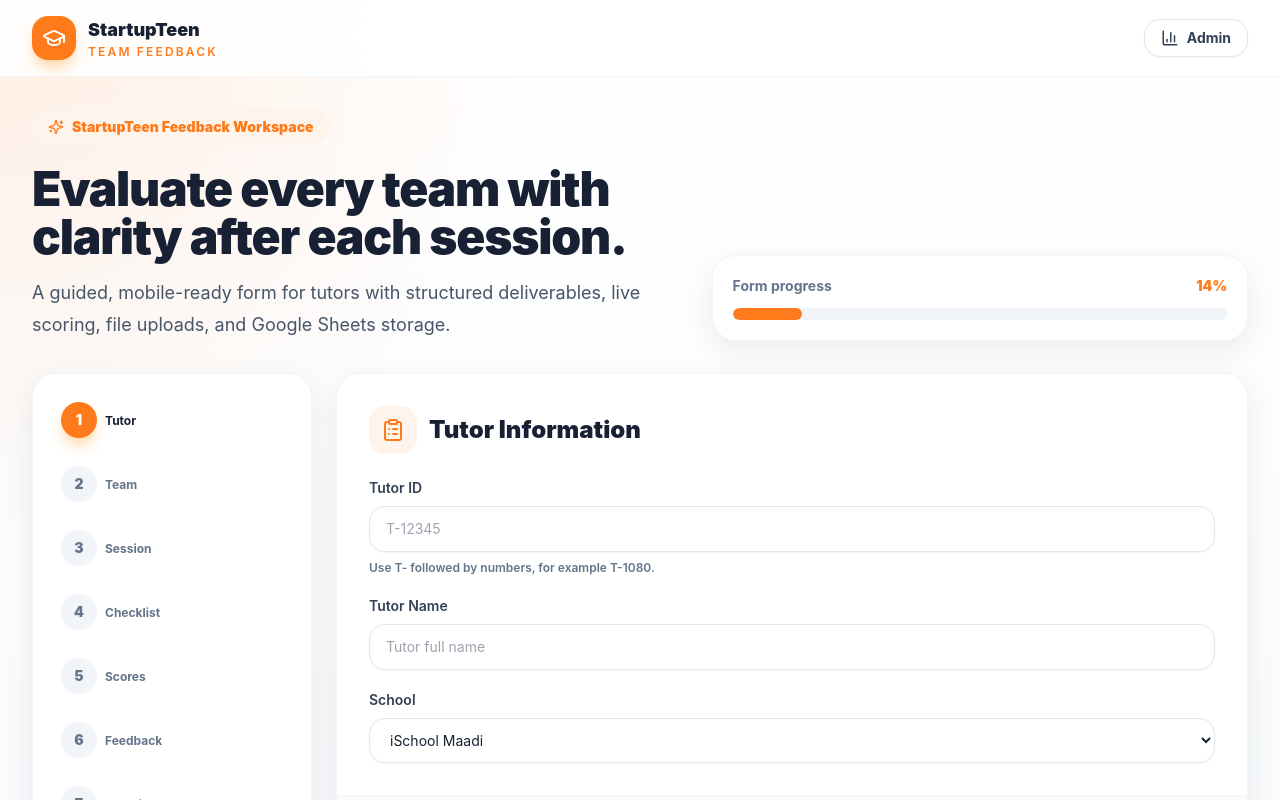
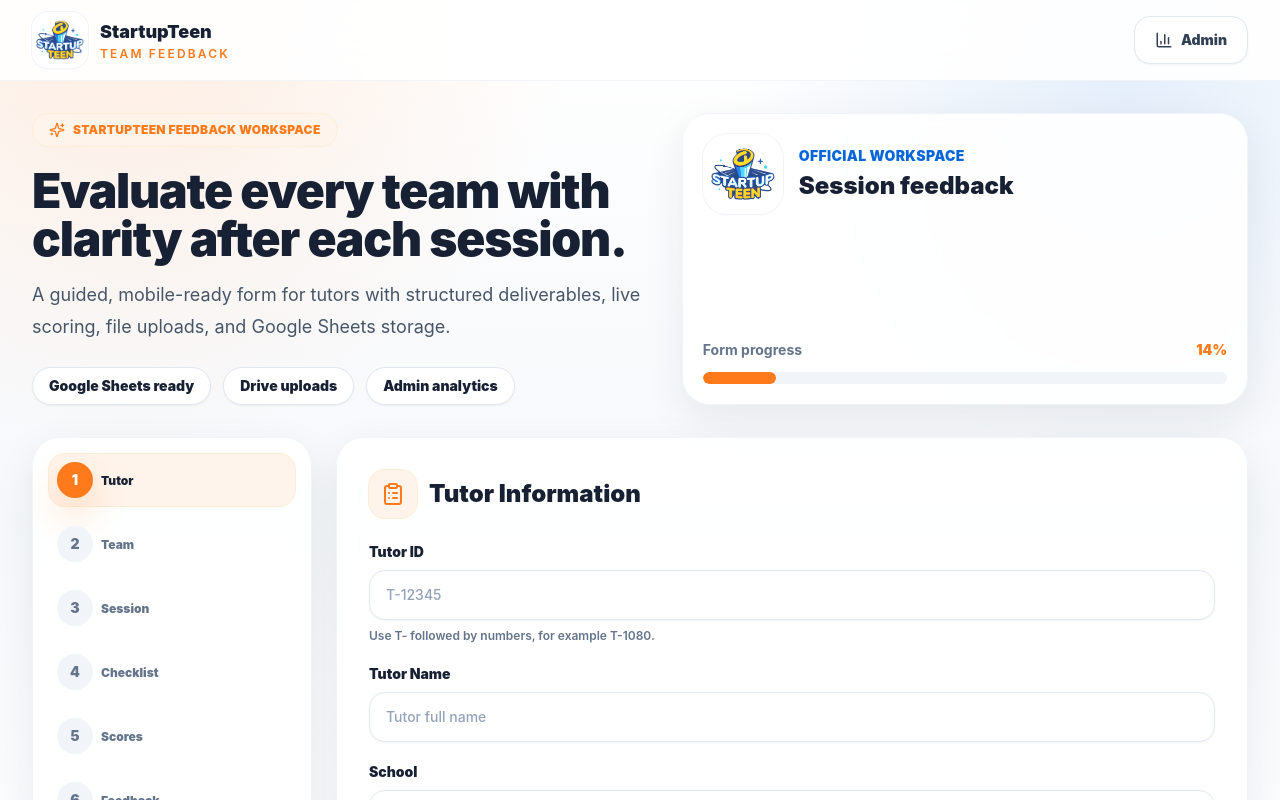
Before and after one commit to ahmadhatemaboelkhair/startupteen-team-feedback-system, a Next.js app: page / in a window 1280 px wide. Shown: the top 800 px of the page. Built offline with nearby package versions, Linux system fonts and the light colour scheme.

Commit message:
Redesign StartupTeen feedback System

```diff
--- a/app/globals.css
+++ b/app/globals.css
@@ -18,8 +18,9 @@ body {
   margin: 0;
   min-height: 100vh;
   background:
-    radial-gradient(circle at top left, rgba(255, 122, 26, 0.12), transparent 34rem),
-    linear-gradient(180deg, #ffffff 0%, #f8fafc 100%);
+    radial-gradient(circle at 10% 0%, rgba(255, 122, 26, 0.13), transparent 28rem),
+    radial-gradient(circle at 88% 8%, rgba(8, 103, 216, 0.10), transparent 24rem),
+    linear-gradient(180deg, #ffffff 0%, #f6f8fb 52%, #ffffff 100%);
   color: #182033;
   font-family:
     Inter, ui-sans-serif, system-ui, -apple-system, BlinkMacSystemFont, "Segoe UI",
@@ -34,21 +35,41 @@ textarea {
 }
 
 .focus-ring {
-  @apply focus:outline-none focus:ring-4 focus:ring-orange-200 focus:border-brand-orange;
+  @apply focus:outline-none focus:ring-4 focus:ring-orange-100 focus:border-brand-orange;
 }
 
 .field {
-  @apply w-full rounded-2xl border border-slate-200 bg-white px-4 py-3 text-sm text-brand-ink shadow-sm transition focus-ring;
+  @apply w-full rounded-2xl border border-slate-200 bg-white px-4 py-3.5 text-sm font-medium text-brand-ink shadow-sm transition placeholder:text-slate-400 hover:border-slate-300 focus-ring;
 }
 
 .label {
-  @apply mb-2 block text-sm font-semibold text-slate-700;
+  @apply mb-2 block text-sm font-black text-brand-ink;
 }
 
 .card {
-  @apply rounded-3xl border border-slate-100 bg-white shadow-panel;
+  @apply rounded-[28px] border border-white bg-white shadow-panel ring-1 ring-slate-100/80;
+}
+
+.surface {
+  @apply rounded-[28px] border border-slate-100 bg-white/90 shadow-panel backdrop-blur;
+}
+
+.eyebrow {
+  @apply inline-flex items-center gap-2 rounded-full border border-orange-100 bg-brand-soft px-4 py-2 text-xs font-black uppercase tracking-wide text-brand-orange;
+}
+
+.primary-button {
+  @apply inline-flex min-h-12 items-center justify-center gap-2 rounded-2xl bg-brand-orange px-6 py-3 text-sm font-black text-white shadow-brand transition hover:-translate-y-0.5 hover:bg-brand-orangeDark focus-ring disabled:translate-y-0 disabled:cursor-wait disabled:opacity-70;
+}
+
+.secondary-button {
+  @apply inline-flex min-h-12 items-center justify-center gap-2 rounded-2xl border border-slate-200 bg-white px-5 py-3 text-sm font-black text-slate-700 shadow-sm transition hover:border-brand-orange hover:text-brand-orange focus-ring disabled:cursor-not-allowed disabled:opacity-40;
+}
+
+.status-error {
+  @apply rounded-2xl border border-red-100 bg-red-50 px-4 py-3 text-sm font-black text-red-700;
 }
 
 .admin-button {
-  @apply inline-flex items-center justify-center gap-2 rounded-2xl border border-slate-200 bg-white px-4 py-3 text-sm font-black text-slate-700 shadow-sm transition hover:border-brand-orange hover:text-brand-orange;
+  @apply inline-flex min-h-11 items-center justify-center gap-2 rounded-2xl border border-slate-200 bg-white px-4 py-2.5 text-sm font-black text-slate-700 shadow-sm transition hover:border-brand-orange hover:text-brand-orange focus-ring;
 }
--- a/components/AdminDashboard.tsx
+++ b/components/AdminDashboard.tsx
@@ -1,5 +1,6 @@
 "use client";
 
+import Image from "next/image";
 import { useEffect, useMemo, useState } from "react";
 import { signIn, signOut, useSession } from "next-auth/react";
 import { BarChart3, Download, ExternalLink, Filter, Loader2, LogIn, LogOut, Search } from "lucide-react";
@@ -62,15 +63,22 @@ export function AdminDashboard() {
     return (
       <AdminShell
         center={
-          <section className="card max-w-xl p-8 text-center">
-            <div className="mx-auto grid h-16 w-16 place-items-center rounded-3xl bg-brand-soft text-brand-orange">
-              <LogIn size={30} />
+          <section className="surface max-w-xl p-8 text-center">
+            <div className="mx-auto grid h-24 w-24 place-items-center rounded-3xl bg-white shadow-sm ring-1 ring-slate-100">
+              <Image
+                src="/startupteen-logo.png"
+                alt="StartupTeen"
+                width={82}
+                height={82}
+                className="h-20 w-20 object-contain"
+                priority
+              />
             </div>
             <h1 className="mt-5 text-3xl font-black text-brand-ink">Admin Dashboard</h1>
             <p className="mt-3 text-slate-600">Sign in with an approved Google admin account.</p>
             <button
               onClick={() => signIn("google")}
-              className="mt-7 inline-flex items-center gap-2 rounded-2xl bg-brand-orange px-6 py-3 font-black text-white shadow-lg shadow-orange-200 transition hover:bg-brand-orangeDark"
+              className="primary-button mt-7"
             >
               <LogIn size={18} />
               Sign in with Google
@@ -86,11 +94,11 @@ export function AdminDashboard() {
       <main className="mx-auto max-w-7xl px-4 py-8 sm:px-6 lg:px-8">
         <div className="mb-8 flex flex-col gap-4 sm:flex-row sm:items-end sm:justify-between">
           <div>
-            <div className="inline-flex items-center gap-2 rounded-full bg-brand-soft px-4 py-2 text-sm font-black text-brand-orange">
+            <div className="eyebrow">
               <BarChart3 size={16} />
               Admin analytics
             </div>
-            <h1 className="mt-4 text-4xl font-black text-brand-ink">Feedback Dashboard</h1>
+            <h1 className="mt-4 text-4xl font-black leading-tight text-brand-ink">Feedback Dashboard</h1>
             <p className="mt-2 text-slate-600">Signed in as {session.user?.email}</p>
           </div>
           <div className="flex flex-wrap gap-3">
@@ -109,7 +117,7 @@ export function AdminDashboard() {
           </div>
         </div>
 
-        {error && <div className="mb-6 rounded-2xl bg-red-50 px-4 py-3 font-bold text-red-700">{error}</div>}
+        {error && <div className="status-error mb-6">{error}</div>}
 
         <section className="mb-6 grid gap-4 md:grid-cols-2 xl:grid-cols-4">
           <Metric label="Total feedback" value={analytics.total.toString()} />
@@ -118,7 +126,7 @@ export function AdminDashboard() {
           <Metric label="Needs attention" value={analytics.needsAttention.toString()} />
         </section>
 
-        <section className="card mb-6 p-5">
+        <section className="surface mb-6 p-5">
           <div className="mb-4 flex items-center gap-2 text-lg font-black text-brand-ink">
             <Filter size={20} />
             Filters
@@ -137,7 +145,7 @@ export function AdminDashboard() {
             <FilterInput label="To" type="date" value={filters.to} onChange={(value) => updateFilter("to", value)} />
             <button
               onClick={() => setFilters(emptyFilters)}
-              className="mt-6 rounded-2xl border border-slate-200 bg-white px-4 py-3 font-black text-slate-700 transition hover:border-brand-orange hover:text-brand-orange"
+              className="secondary-button mt-6"
             >
               Clear Filters
             </button>
@@ -149,7 +157,7 @@ export function AdminDashboard() {
           <Comparison title="Session performance comparison" rows={analytics.sessionPerformance} />
         </section>
 
-        <section className="card overflow-hidden">
+        <section className="surface overflow-hidden">
           <div className="flex items-center justify-between border-b border-slate-100 p-5">
             <h2 className="text-xl font-black text-brand-ink">Submissions</h2>
             {loading && <Loader2 className="animate-spin text-brand-orange" size={22} />}
@@ -170,7 +178,7 @@ export function AdminDashboard() {
               </thead>
               <tbody className="divide-y divide-slate-100">
                 {filtered.map((row) => (
-                  <tr key={row.submissionId} className="hover:bg-slate-50">
+                  <tr key={row.submissionId} className="transition hover:bg-brand-sky/60">
                     <td className="px-4 py-4">
                       <p className="font-mono font-bold text-brand-orange">{row.submissionId}</p>
                       <p className="text-xs text-slate-500">{row.timestamp}</p>
@@ -237,8 +245,8 @@ function AdminShell({ children, center }: { children?: React.ReactNode; center?:
 
 function Metric({ label, value }: { label: string; value: string }) {
   return (
-    <div className="card p-5">
-      <p className="text-sm font-bold text-slate-500">{label}</p>
+    <div className="surface p-5">
+      <p className="text-sm font-black uppercase tracking-wide text-slate-500">{label}</p>
       <p className="mt-2 text-3xl font-black text-brand-ink">{value}</p>
     </div>
   );
@@ -268,7 +276,7 @@ function FilterInput({
 
 function Comparison({ title, rows }: { title: string; rows: Array<{ name: string; average: number; count: number }> }) {
   return (
-    <div className="card p-5">
+    <div className="surface p-5">
       <h2 className="text-lg font-black text-brand-ink">{title}</h2>
       <div className="mt-5 space-y-4">
         {rows.slice(0, 6).map((row) => (
--- a/components/FeedbackWizard.tsx
+++ b/components/FeedbackWizard.tsx
@@ -1,5 +1,6 @@
 "use client";
 
+import Image from "next/image";
 import { useMemo, useState } from "react";
 import { motion, AnimatePresence } from "framer-motion";
 import {
@@ -150,7 +151,7 @@ export function FeedbackWizard() {
         <motion.section
           initial={{ opacity: 0, y: 18 }}
           animate={{ opacity: 1, y: 0 }}
-          className="card w-full p-8 text-center sm:p-12"
+          className="surface w-full p-8 text-center sm:p-12"
         >
           <div className="mx-auto mb-6 grid h-20 w-20 place-items-center rounded-full bg-emerald-50 text-emerald-600">
             <CheckCircle2 size={42} />
@@ -163,7 +164,7 @@ export function FeedbackWizard() {
           <button
             type="button"
             onClick={() => window.location.reload()}
-            className="mt-8 rounded-2xl bg-brand-orange px-6 py-3 font-black text-white shadow-lg shadow-orange-200 transition hover:bg-brand-orangeDark"
+            className="primary-button mt-8"
           >
             Submit Another Feedback
           </button>
@@ -174,22 +175,45 @@ export function FeedbackWizard() {
 
   return (
     <main className="mx-auto max-w-7xl px-4 py-8 sm:px-6 lg:px-8">
-      <section className="mb-8 grid gap-6 lg:grid-cols-[1.1fr_0.9fr] lg:items-end">
+      <section className="mb-8 grid gap-6 lg:grid-cols-[1.05fr_0.95fr] lg:items-stretch">
         <div>
-          <div className="inline-flex items-center gap-2 rounded-full bg-brand-soft px-4 py-2 text-sm font-black text-brand-orange">
+          <div className="eyebrow">
             <Sparkles size={16} />
             StartupTeen Feedback Workspace
           </div>
-          <h1 className="mt-5 max-w-3xl text-4xl font-black tracking-tight text-brand-ink sm:text-5xl">
+          <h1 className="mt-5 max-w-3xl text-4xl font-black leading-[1.05] tracking-tight text-brand-ink sm:text-5xl">
             Evaluate every team with clarity after each session.
           </h1>
           <p className="mt-4 max-w-2xl text-lg leading-8 text-slate-600">
             A guided, mobile-ready form for tutors with structured deliverables, live scoring,
             file uploads, and Google Sheets storage.
           </p>
+          <div className="mt-6 flex flex-wrap gap-3 text-sm font-black text-brand-ink">
+            <span className="rounded-full border border-slate-200 bg-white px-4 py-2 shadow-sm">Google Sheets ready</span>
+            <span className="rounded-full border border-slate-200 bg-white px-4 py-2 shadow-sm">Drive uploads</span>
+            <span className="rounded-full border border-slate-200 bg-white px-4 py-2 shadow-sm">Admin analytics</span>
           </div>
-        <div className="card p-5">
-          <div className="flex items-center justify-between">
+        </div>
+        <div className="surface p-5">
+          <div className="flex h-full flex-col justify-between gap-6">
+            <div className="flex items-center gap-4">
+              <div className="grid h-20 w-20 shrink-0 place-items-center rounded-3xl bg-white shadow-sm ring-1 ring-slate-100">
+                <Image
+                  src="/startupteen-logo.png"
+                  alt="StartupTeen"
+                  width={72}
+                  height={72}
+                  className="h-16 w-16 object-contain"
+                  priority
+                />
+              </div>
+              <div>
+                <p className="text-sm font-black uppercase tracking-wide text-brand-blue">Official workspace</p>
+                <p className="mt-1 text-2xl font-black text-brand-ink">Session feedback</p>
+              </div>
+            </div>
+            <div>
+              <div className="flex items-center justify-between gap-3">
                 <span className="text-sm font-bold text-slate-500">Form progress</span>
                 <span className="text-sm font-black text-brand-orange">{progressPercent}%</span>
               </div>
@@ -200,11 +224,13 @@ export function FeedbackWizard() {
                 />
               </div>
             </div>
+          </div>
+        </div>
       </section>
 
       <div className="grid gap-6 lg:grid-cols-[280px_1fr]">
         <ProgressSteps steps={steps} current={currentStep} />
-        <div className="card overflow-hidden">
+        <div className="surface overflow-hidden">
           <AnimatePresence mode="wait">
             <motion.section
               key={currentStep}
@@ -309,7 +335,7 @@ export function FeedbackWizard() {
                       ))}
                     </select>
                   </Field>
-                  <div className="rounded-3xl bg-brand-soft p-5">
+                  <div className="rounded-3xl border border-orange-100 bg-brand-soft p-5">
                     <p className="text-sm font-black text-brand-orange">Deliverables loaded</p>
                     <p className="mt-1 text-sm text-slate-700">
                       {sessionChecklists[data.sessionNumber].join(", ")}
@@ -322,10 +348,10 @@ export function FeedbackWizard() {
                 <StepShell icon={<ClipboardList />} title={`${data.sessionNumber} Checklist`}>
                   <div className="space-y-4">
                     {data.checklist.map((item, index) => (
-                      <div key={item.item} className="rounded-3xl border border-slate-100 bg-slate-50 p-4">
+                      <div key={item.item} className="rounded-3xl border border-slate-100 bg-white p-4 shadow-sm">
                         <div className="flex flex-col gap-3 sm:flex-row sm:items-center sm:justify-between">
                           <h3 className="font-black text-brand-ink">{item.item}</h3>
-                          <div className="grid grid-cols-3 rounded-2xl bg-white p-1 shadow-sm">
+                          <div className="grid grid-cols-3 rounded-2xl bg-slate-50 p-1 shadow-sm ring-1 ring-slate-100">
                             {(["Yes", "Partially", "No"] as const).map((status) => (
                               <button
                                 type="button"
@@ -369,7 +395,7 @@ export function FeedbackWizard() {
 
               {currentStep === 4 && (
                 <StepShell icon={<Sparkles />} title="Team Evaluation">
-                  <div className="rounded-3xl bg-brand-ink p-5 text-white">
+                  <div className="rounded-3xl bg-brand-ink p-5 text-white shadow-soft">
                     <p className="text-sm font-bold text-orange-100">Live score summary</p>
                     <div className="mt-3 flex items-end gap-3">
                       <span className="text-5xl font-black">{scoreAverage.toFixed(1)}</span>
@@ -378,7 +404,7 @@ export function FeedbackWizard() {
                   </div>
                   <div className="space-y-5">
                     {scoreLabels.map((score) => (
-                      <label key={score.key} className="block rounded-3xl border border-slate-100 p-4">
+                      <label key={score.key} className="block rounded-3xl border border-slate-100 bg-white p-4 shadow-sm">
                         <div className="flex items-center justify-between gap-4">
                           <span className="font-bold text-slate-700">{score.label}</span>
                           <span className="grid h-10 w-10 place-items-center rounded-2xl bg-brand-soft font-black text-brand-orange">
@@ -402,7 +428,7 @@ export function FeedbackWizard() {
               {currentStep === 5 && (
                 <StepShell icon={<FileUp />} title="Feedback">
                   <div className="grid gap-5 lg:grid-cols-2">
-                    <div className="rounded-3xl border border-slate-100 p-4">
+                    <div className="rounded-3xl border border-slate-100 bg-white p-4 shadow-sm">
                       <p className="mb-3 text-sm font-black text-brand-orange">Option A</p>
                       <label className={labelBase}>Write feedback manually</label>
                       <textarea
@@ -468,7 +494,7 @@ export function FeedbackWizard() {
           </AnimatePresence>
 
           {submitState.status === "error" && (
-            <div className="mx-5 mb-5 rounded-2xl border border-red-100 bg-red-50 px-4 py-3 text-sm font-bold text-red-700 sm:mx-8">
+          <div className="status-error mx-5 mb-5 sm:mx-8">
               {submitState.message}
             </div>
           )}
@@ -478,7 +504,7 @@ export function FeedbackWizard() {
               type="button"
               onClick={back}
               disabled={currentStep === 0 || submitState.status === "loading"}
-              className="inline-flex items-center justify-center gap-2 rounded-2xl border border-slate-200 bg-white px-5 py-3 font-black text-slate-700 transition hover:border-brand-orange hover:text-brand-orange disabled:cursor-not-allowed disabled:opacity-40"
+              className="secondary-button"
             >
               <ArrowLeft size={18} />
               Back
@@ -487,7 +513,7 @@ export function FeedbackWizard() {
               <button
                 type="button"
                 onClick={next}
-                className="inline-flex items-center justify-center gap-2 rounded-2xl bg-brand-orange px-6 py-3 font-black text-white shadow-lg shadow-orange-200 transition hover:bg-brand-orangeDark"
+                className="primary-button"
               >
                 Continue
                 <ArrowRight size={18} />
@@ -497,7 +523,7 @@ export function FeedbackWizard() {
                 type="button"
                 onClick={submit}
                 disabled={submitState.status === "loading"}
-                className="inline-flex items-center justify-center gap-2 rounded-2xl bg-brand-orange px-6 py-3 font-black text-white shadow-lg shadow-orange-200 transition hover:bg-brand-orangeDark disabled:cursor-wait disabled:opacity-70"
+                className="primary-button"
               >
                 {submitState.status === "loading" ? <Loader2 className="animate-spin" size={18} /> : <Send size={18} />}
                 Submit Feedback
@@ -522,7 +548,7 @@ function StepShell({
   return (
     <div>
       <div className="mb-6 flex items-center gap-3">
-        <span className="grid h-12 w-12 place-items-center rounded-2xl bg-brand-soft text-brand-orange">
+        <span className="grid h-12 w-12 place-items-center rounded-2xl bg-brand-soft text-brand-orange ring-1 ring-orange-100">
           {icon}
         </span>
         <h2 className="text-2xl font-black text-brand-ink">{title}</h2>
--- a/components/Header.tsx
+++ b/components/Header.tsx
@@ -1,15 +1,23 @@
 "use client";
 
+import Image from "next/image";
 import Link from "next/link";
-import { BarChart3, GraduationCap } from "lucide-react";
+import { BarChart3 } from "lucide-react";
 
 export function Header() {
   return (
-    <header className="sticky top-0 z-30 border-b border-slate-100 bg-white/85 backdrop-blur-xl">
-      <div className="mx-auto flex max-w-7xl items-center justify-between px-4 py-4 sm:px-6 lg:px-8">
+    <header className="sticky top-0 z-30 border-b border-slate-100 bg-white/90 backdrop-blur-xl">
+      <div className="mx-auto flex max-w-7xl items-center justify-between px-4 py-3 sm:px-6 lg:px-8">
         <Link href="/" className="flex items-center gap-3">
-          <span className="grid h-11 w-11 place-items-center rounded-2xl bg-brand-orange text-white shadow-lg shadow-orange-200">
-            <GraduationCap size={24} />
+          <span className="grid h-14 w-14 place-items-center rounded-2xl bg-white shadow-sm ring-1 ring-slate-100 transition hover:scale-[1.02]">
+            <Image
+              src="/startupteen-logo.png"
+              alt="StartupTeen"
+              width={48}
+              height={48}
+              className="h-12 w-12 object-contain"
+              priority
+            />
           </span>
           <span>
             <span className="block text-base font-black text-brand-ink sm:text-lg">StartupTeen</span>
@@ -20,7 +28,7 @@ export function Header() {
         </Link>
         <Link
           href="/admin"
-          className="inline-flex items-center gap-2 rounded-2xl border border-slate-200 bg-white px-4 py-2 text-sm font-bold text-slate-700 shadow-sm transition hover:border-brand-orange hover:text-brand-orange"
+          className="secondary-button min-h-11 px-4 py-2"
         >
           <BarChart3 size={18} />
           Admin
--- a/components/ProgressSteps.tsx
+++ b/components/ProgressSteps.tsx
@@ -9,7 +9,7 @@ type Props = {
 
 export function ProgressSteps({ steps, current }: Props) {
   return (
-    <div className="card p-4 sm:p-5">
+    <div className="surface p-3 sm:p-4">
       <div className="flex gap-3 overflow-x-auto pb-1 lg:grid lg:grid-cols-1 lg:overflow-visible lg:pb-0">
         {steps.map((step, index) => {
           const active = index === current;
@@ -18,21 +18,24 @@ export function ProgressSteps({ steps, current }: Props) {
           return (
             <div
               key={step}
-              className="flex min-w-[92px] items-center gap-2 lg:min-w-0 lg:rounded-2xl lg:p-2"
+              className={[
+                "flex min-w-[104px] items-center gap-2 rounded-2xl p-2 transition lg:min-w-0",
+                active ? "bg-brand-soft ring-1 ring-orange-100" : "hover:bg-slate-50"
+              ].join(" ")}
             >
               <span
                 className={[
                   "grid h-9 w-9 shrink-0 place-items-center rounded-full text-sm font-black transition",
                   complete
-                    ? "bg-emerald-500 text-white"
+                    ? "bg-emerald-500 text-white shadow-sm"
                     : active
-                      ? "bg-brand-orange text-white shadow-lg shadow-orange-200"
+                      ? "bg-brand-orange text-white shadow-brand"
                       : "bg-slate-100 text-slate-500"
                 ].join(" ")}
               >
                 {complete ? <Check size={17} /> : index + 1}
               </span>
-              <span className={["text-xs font-bold leading-tight", active ? "text-brand-ink" : "text-slate-500"].join(" ")}>
+              <span className={["text-xs font-black leading-tight", active ? "text-brand-ink" : "text-slate-500"].join(" ")}>
                 {step}
               </span>
             </div>
```
Also changed, not shown: tailwind.config.ts (+7 -2 lines), public/startupteen-logo.png (added), 1 other file (tests, documents, lock files or other folders). Lines whose indentation alone changed are shown as unchanged.
